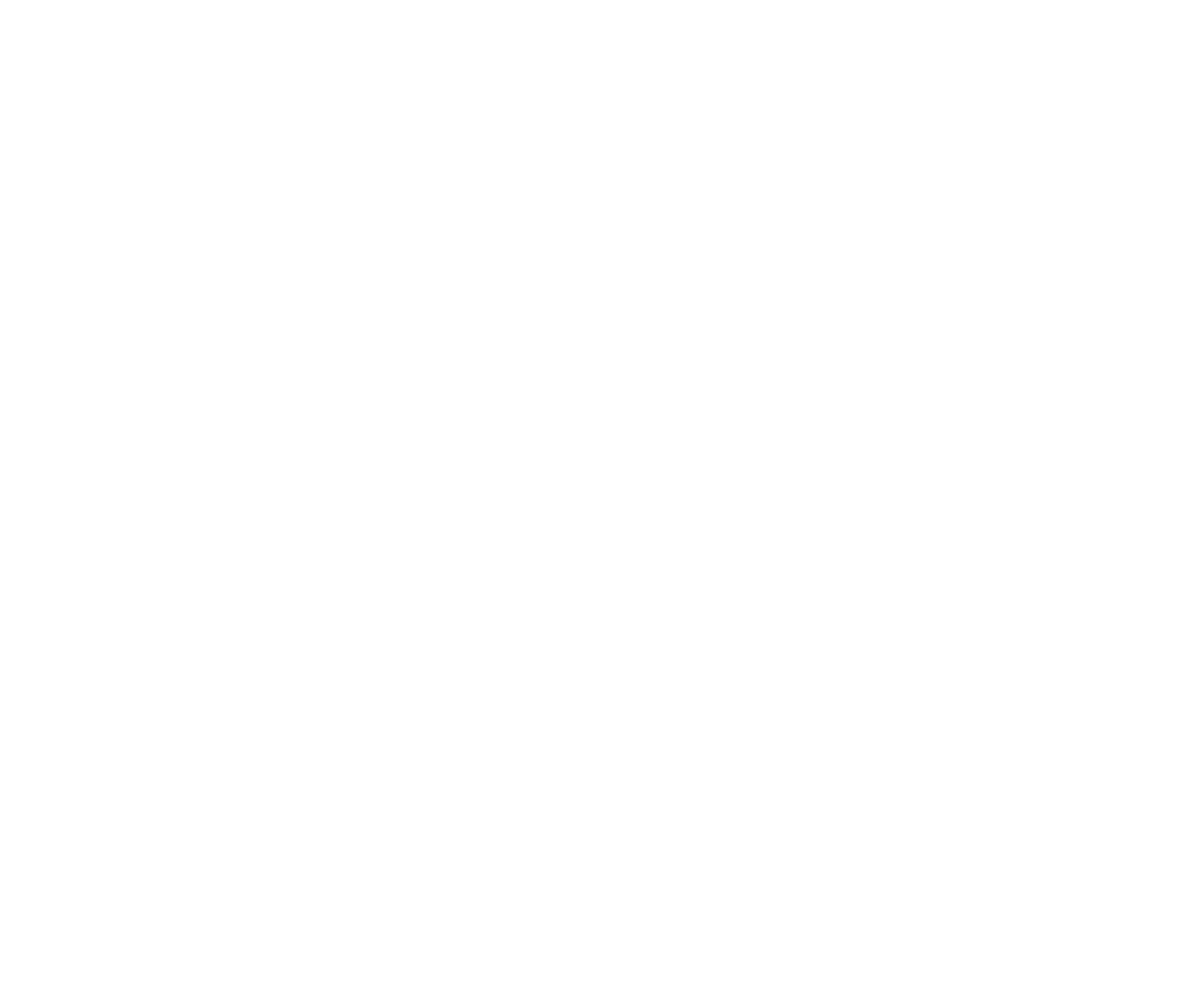
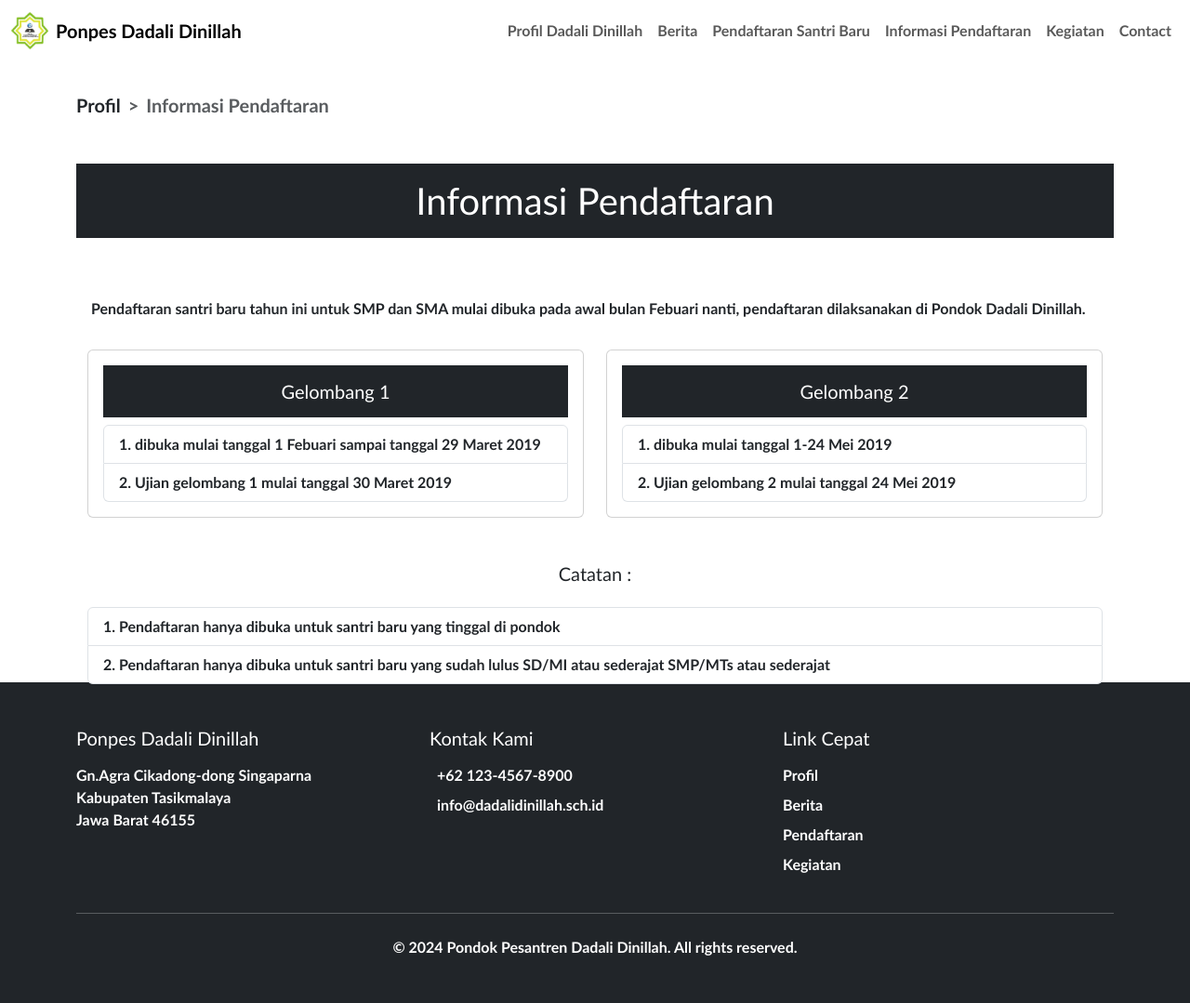
Before and after one commit to Rafi-Muhamad-Muflih/ponpes_Dadali_Dinillah, a plain HTML site: page informasi.html in a window 1280 px wide. Shown: the whole page at 93% size. Before the commit the page ends 800 px from the top, so only its background shows below. Drawn offline with nearby package versions, Linux system fonts and the light colour scheme.

Commit message:
menambahkan halaman informasi pada web

```diff
--- a/index.html
+++ b/index.html
@@ -5,14 +5,18 @@
   <meta charset="utf-8">
   <meta name="viewport" content="width=device-width, initial-scale=1">
   <title>Pondok Pesantren Dadali Dinillah</title>
-  <!-- link animasi scroll -->
+  <!-- Link animasi scroll -->
   <link rel="stylesheet" href="https://unpkg.com/aos@next/dist/aos.css" />
-  <!-- link akhir animasi scroll -->
-  <link rel="stylesheet" href="input.css">
 
+  <!-- Link Bootstrap CSS -->
   <link href="https://cdn.jsdelivr.net/npm/bootstrap@5.3.3/dist/css/bootstrap.min.css" rel="stylesheet"
     integrity="sha384-QWTKZyjpPEjISv5WaRU9OFeRpok6YctnYmDr5pNlyT2bRjXh0JMhjY6hW+ALEwIH" crossorigin="anonymous">
+
+  <!-- Link icon -->
   <link rel="stylesheet" href="https://cdn.jsdelivr.net/npm/bootstrap-icons@1.11.1/font/bootstrap-icons.css">
+
+  <!-- Link CSS tambahan -->
+  <link rel="stylesheet" href="input.css">
 </head>
 
 <body>
@@ -96,7 +100,7 @@
   <!-- akhir breadcrumb -->
 
   <!-- profil ponpes -->
-  <section class="py-5">
+  <section class="py-5 ">
     <div class="container">
       <h2 class="text-center mb-5 bg-dark text-white p-3">Profil Dadali Dinillah</h2>
       <div class="row align-items-center g-4">
@@ -336,10 +340,17 @@
       </div>
     </div>
   </footer>
-
+  <!-- Inisialisasi AOS -->
   <script src="https://cdn.jsdelivr.net/npm/bootstrap@5.3.3/dist/js/bootstrap.bundle.min.js"
     integrity="sha384-YvpcrYf0tY3lHB60NNkmXc5s9fDVZLESaAA55NDzOxhy9GkcIdslK1eN7N6jIeHz"
     crossorigin="anonymous"></script>
+  <!-- Link JS animasi scroll -->
+  <script src="https://unpkg.com/aos@next/dist/aos.js"></script>
+
+  <script>
+    // Inisialisasi AOS
+    AOS.init();
+  </script>
 </body>
 
 </html>
--- a/informasi.html
+++ b/informasi.html
@@ -0,0 +1,157 @@
+<!doctype html>
+<html lang="en">
+
+<head>
+    <meta charset="utf-8">
+    <meta name="viewport" content="width=device-width, initial-scale=1">
+    <title>Bootstrap demo</title>
+    <link rel="stylesheet" href="input.css">
+    <link href="https://cdn.jsdelivr.net/npm/bootstrap@5.3.3/dist/css/bootstrap.min.css" rel="stylesheet"
+        integrity="sha384-QWTKZyjpPEjISv5WaRU9OFeRpok6YctnYmDr5pNlyT2bRjXh0JMhjY6hW+ALEwIH" crossorigin="anonymous">
+</head>
+
+<body>
+    <!-- navbar -->
+    <nav class="navbar navbar-expand-lg bg-white fixed-top">
+        <div class="container-fluid">
+            <a class="navbar-brand d-flex align-items-center" href="#">
+                <img src="img/logo dadali.png" alt="Logo" width="40" height="40" class="rounded-circle me-2">
+                <span class="fw-semibold">Ponpes Dadali Dinillah</span>
+            </a>
+            <button class="navbar-toggler" type="button" data-bs-toggle="offcanvas" data-bs-target="#offcanvasNavbar"
+                aria-controls="offcanvasNavbar">
+                <span class="navbar-toggler-icon"></span>
+            </button>
+            <div class="offcanvas offcanvas-end" tabindex="-1" id="offcanvasNavbar"
+                aria-labelledby="offcanvasNavbarLabel">
+                <div class="offcanvas-header">
+                    <h5 class="offcanvas-title" id="offcanvasNavbarLabel">Ponpes Dadali Dinillah</h5>
+                    <button type="button" class="btn-close" data-bs-dismiss="offcanvas" aria-label="Close"></button>
+                </div>
+                <div class="offcanvas-body">
+                    <ul class="navbar-nav ms-auto">
+                        <li class="nav-item">
+                            <a class="nav-link" href="#">Profil Dadali Dinillah</a>
+                        </li>
+                        <li class="nav-item">
+                            <a class="nav-link" href="berita.html">Berita</a>
+                        </li>
+                        <li class="nav-item">
+                            <a class="nav-link" href="pendaftaran.html">Pendaftaran Santri Baru</a>
+                        </li>
+                        <li class="nav-item">
+                            <a class="nav-link" href="informasi.html">Informasi Pendaftaran</a>
+                        </li>
+                        <li class="nav-item">
+                            <a class="nav-link" href="kegiatan.html">Kegiatan</a>
+                        </li>
+                        <li class="nav-item">
+                            <a class="nav-link" href="contact.html">Contact</a>
+                        </li>
+                    </ul>
+                </div>
+            </div>
+        </div>
+    </nav>
+    <!-- akhir navbar -->
+
+    <!-- Breadcrumb -->
+    <div class="container mt-5" style="transform: translateY(50px);">
+        <nav style="--bs-breadcrumb-divider: '>';" aria-label="breadcrumb" class="fs-5">
+            <ol class="breadcrumb">
+                <li class="breadcrumb-item"><a href="index.html" class="text-decoration-none text-dark">Profil</a></li>
+                <li class="breadcrumb-item active" aria-current="page">Informasi Pendaftaran</li>
+            </ol>
+        </nav>
+    </div>
+    <!-- akhir breadcrumb -->
+
+    <!-- content -->
+    <div class="container mt-5" style="transform: translateY(50px);">
+        <h1 class="text-center bg-dark text-white p-3">Informasi Pendaftaran</h1>
+        <p class="text-justify mt-5 p-3">Pendaftaran santri baru tahun ini untuk SMP dan SMA mulai dibuka pada awal bulan
+            Febuari nanti, pendaftaran dilaksanakan di Pondok Dadali Dinillah.</p>
+        <div class="container">
+            <div class="row g-4">
+                <div class="col-12 col-md-6">
+                    <div class="card h-100">
+                        <div class="card-body">
+                            <h5 class="card-title bg-dark text-white text-center p-3">Gelombang 1</h5>
+                            <div class="card-text">
+                                <ol class="list-group list-group-numbered text-start">
+                                    <li class="list-group-item">dibuka mulai tanggal 1 Febuari sampai tanggal 29 Maret 2019</li>
+                                    <li class="list-group-item">Ujian gelombang 1 mulai tanggal 30 Maret 2019</li>
+                                </ol>
+                            </div>
+                        </div>
+                    </div>
+                </div>
+                <div class="col-12 col-md-6">
+                    <div class="card h-100">
+                        <div class="card-body">
+                            <h5 class="card-title bg-dark text-white text-center p-3">Gelombang 2</h5>
+                            <div class="card-text">
+                                <ol class="list-group list-group-numbered text-start">
+                                    <li class="list-group-item">dibuka mulai tanggal 1-24 Mei 2019</li>
+                                    <li class="list-group-item">Ujian gelombang 2 mulai tanggal 24 Mei 2019</li>
+                                </ol>
+                            </div>
+                        </div>
+                    </div>
+                </div>
+            </div>
+            <div class="catatan mt-5 mb-5">
+                <h5 class="text-center mb-4">Catatan :</h5>
+                <div class="list-group">
+                    <div class="list-group-item">1. Pendaftaran hanya dibuka untuk santri baru yang tinggal di pondok</div>
+                    <div class="list-group-item">2. Pendaftaran hanya dibuka untuk santri baru yang sudah lulus SD/MI atau sederajat SMP/MTs atau sederajat</div>
+                </div>
+            </div>
+        </div>
+    </div>
+    <!-- akhir content -->
+
+    <!-- Footer -->
+    <footer class="bg-dark text-white py-5 mt-5">
+        <div class="container">
+            <div class="row g-4">
+                <div class="col-md-4">
+                    <h5 class="mb-3">Ponpes Dadali Dinillah</h5>
+                    <p class="mb-0">Gn.Agra Cikadong-dong Singaparna</p>
+                    <p class="mb-0">Kabupaten Tasikmalaya</p>
+                    <p class="mb-0">Jawa Barat 46155</p>
+                </div>
+                <div class="col-md-4">
+                    <h5 class="mb-3">Kontak Kami</h5>
+                    <p class="mb-2"><i class="bi bi-telephone-fill me-2"></i>+62 123-4567-8900</p>
+                    <p class="mb-2"><i class="bi bi-envelope-fill me-2"></i>info@dadalidinillah.sch.id</p>
+                    <div class="mt-3">
+                        <a href="#" class="text-white me-3"><i class="bi bi-facebook fs-5"></i></a>
+                        <a href="#" class="text-white me-3"><i class="bi bi-instagram fs-5"></i></a>
+                        <a href="#" class="text-white me-3"><i class="bi bi-youtube fs-5"></i></a>
+                    </div>
+                </div>
+                <div class="col-md-4">
+                    <h5 class="mb-3">Link Cepat</h5>
+                    <ul class="list-unstyled">
+                        <li class="mb-2"><a href="#" class="text-white text-decoration-none">Profil</a></li>
+                        <li class="mb-2"><a href="#" class="text-white text-decoration-none">Berita</a></li>
+                        <li class="mb-2"><a href="#" class="text-white text-decoration-none">Pendaftaran</a></li>
+                        <li class="mb-2"><a href="#" class="text-white text-decoration-none">Kegiatan</a></li>
+                    </ul>
+                </div>
+            </div>
+            <hr class="my-4">
+            <div class="text-center">
+                <p class="mb-0">&copy; 2024 Pondok Pesantren Dadali Dinillah. All rights reserved.</p>
+            </div>
+        </div>
+    </footer>
+    <!-- akhir footer -->
+
+    <script src="https://cdn.jsdelivr.net/npm/bootstrap@5.3.3/dist/js/bootstrap.bundle.min.js"
+        integrity="sha384-YvpcrYf0tY3lHB60NNkmXc5s9fDVZLESaAA55NDzOxhy9GkcIdslK1eN7N6jIeHz"
+        crossorigin="anonymous"></script>
+</body>
+
+</html>
```
Also changed, not shown: kegiatan.html (+13 -0 lines).
